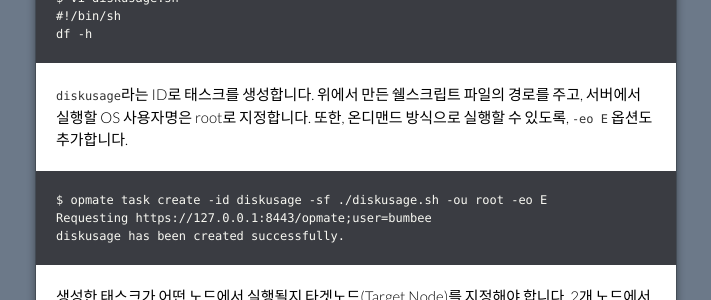
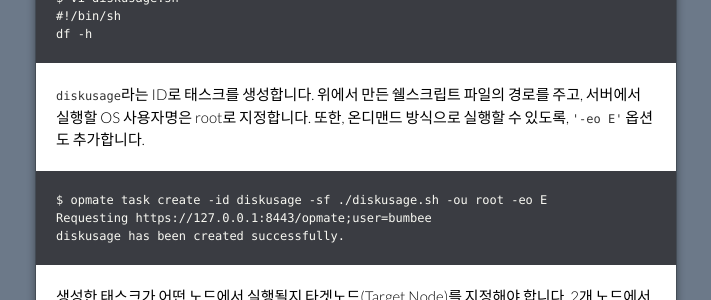
Before and after one commit to opmate/opmate.github.io, a Jekyll site: the page built from document/QuickTutorial4.md, in a window 1280 px wide. Shown: the part 316-616 px from the top of the page, without its empty margins (284-995 px from the left). Built offline with Jekyll 4.4.1, drawn with Linux system fonts in a browser that asks for light colours; our own code applies the rules of GitHub Pages for plain Markdown files; a script that is not in the unit is left out; the repository's description, which GitHub fills in, is left out.

````diff
--- a/document/QuickTutorial4.md
+++ b/document/QuickTutorial4.md
@@ -17,7 +17,7 @@ df -h
 
 `diskusage`라는 ID로 태스크를 생성합니다.
 위에서 만든 쉘스크립트 파일의 경로를 주고, 서버에서 실행할 OS 사용자명은 root로 지정합니다.
-또한, 온디맨드 방식으로 실행할 수 있도록, `-eo E` 옵션도 추가합니다.
+또한, 온디맨드 방식으로 실행할 수 있도록, `'-eo E'` 옵션도 추가합니다.
 
 ```
 $ opmate task create -id diskusage -sf ./diskusage.sh -ou root -eo E
````
